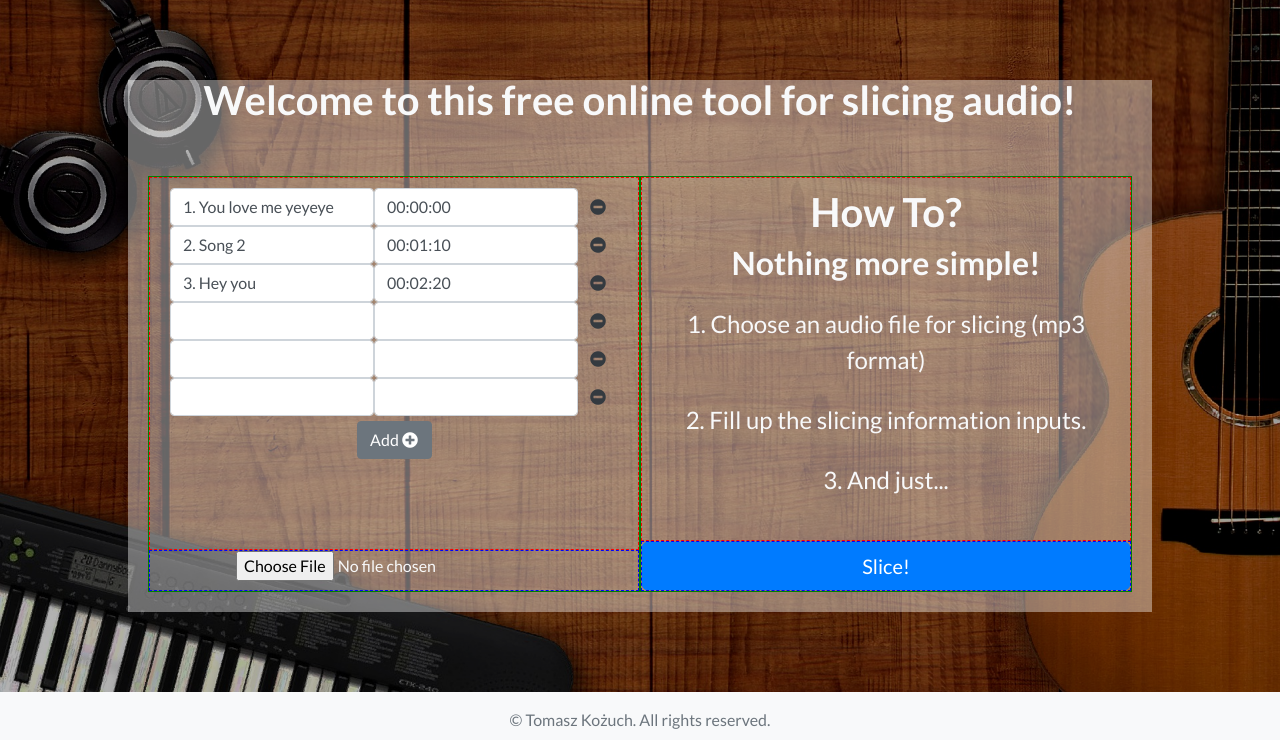
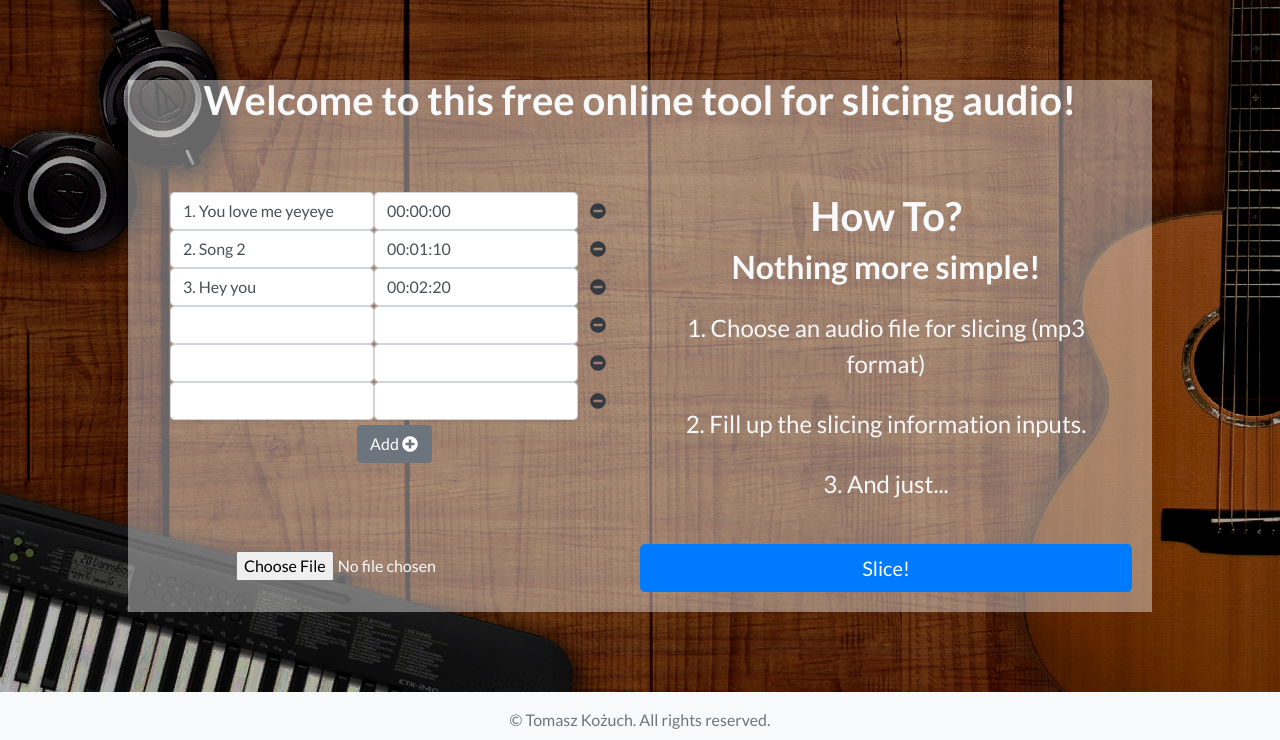
Before and after one commit to tkozuch/AudioSlicer, a Django app: page / in a window 1280 px wide. Shown: the part 60-800 px from the top of the page. Run offline with Django 3.2, Linux system fonts and the light colour scheme; parts of the project's set-up code (start-up, migrations or seed data) failed here and were passed over; some libraries are stand-ins or nearby versions.

Commit message:
fix(ui): get rid of div borders

```diff
--- a/slicing_app/static/upload/my/css/upload.css
+++ b/slicing_app/static/upload/my/css/upload.css
@@ -30,20 +30,16 @@
 
 .form-column {
     flex: 1 1 50%;
-    /* background-color: azure; */
-    border: 1px solid green;
     display: flex;
     flex-direction: column;
 }
 
 .form-upper-cell {
-    border: 1px dashed red;
     flex: 1 1 90%;
     padding: 10px;
 }
 
 .form-lower-cell {
-    border: 1px dashed blue;
     flex: 1 1 10%;
 }
 
@@ -53,10 +49,6 @@
 
 .center-input {
     text-align: center;
-}
-
-.form-submit-button {
-
 }
 
 .how-to-section {
```
